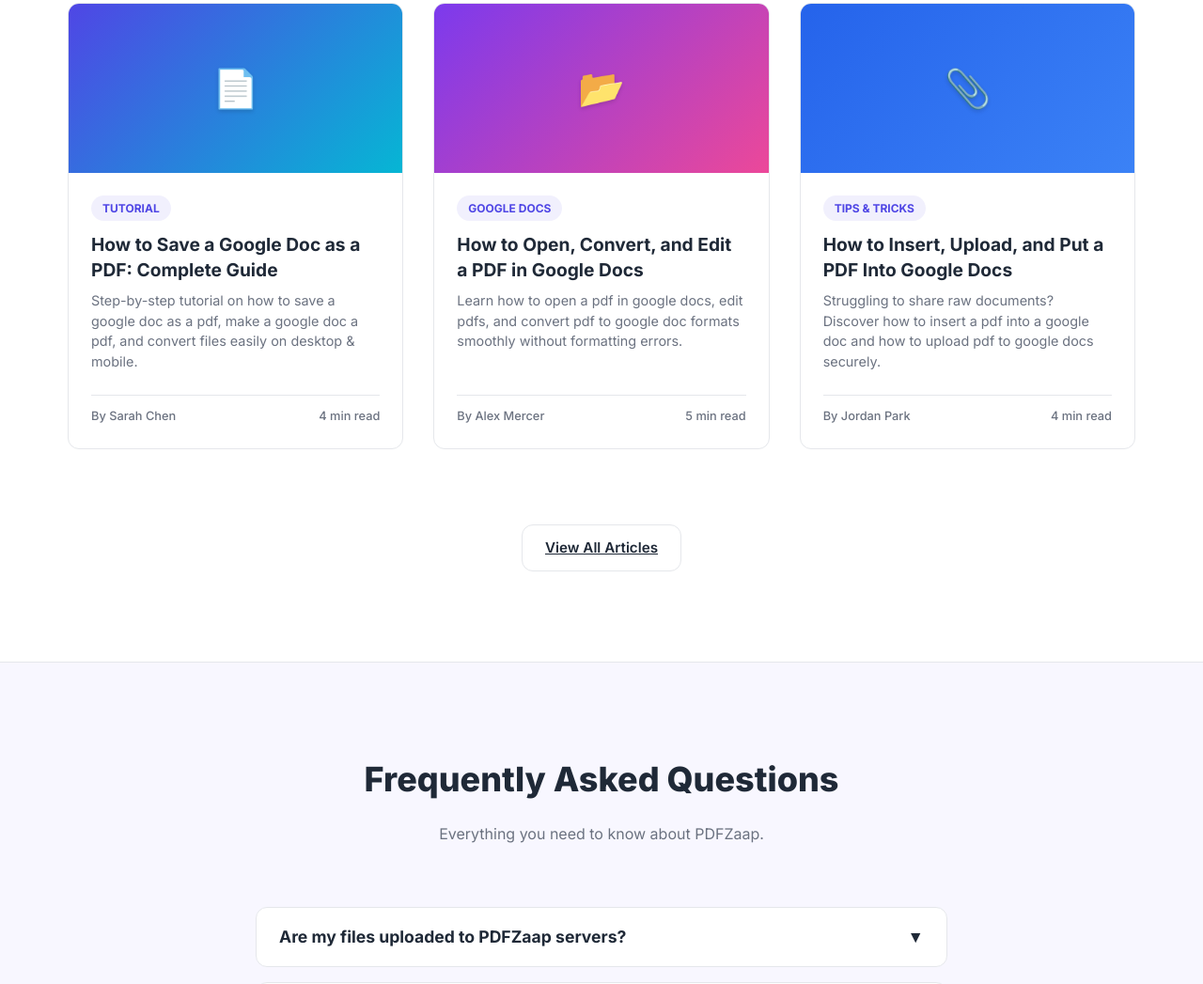
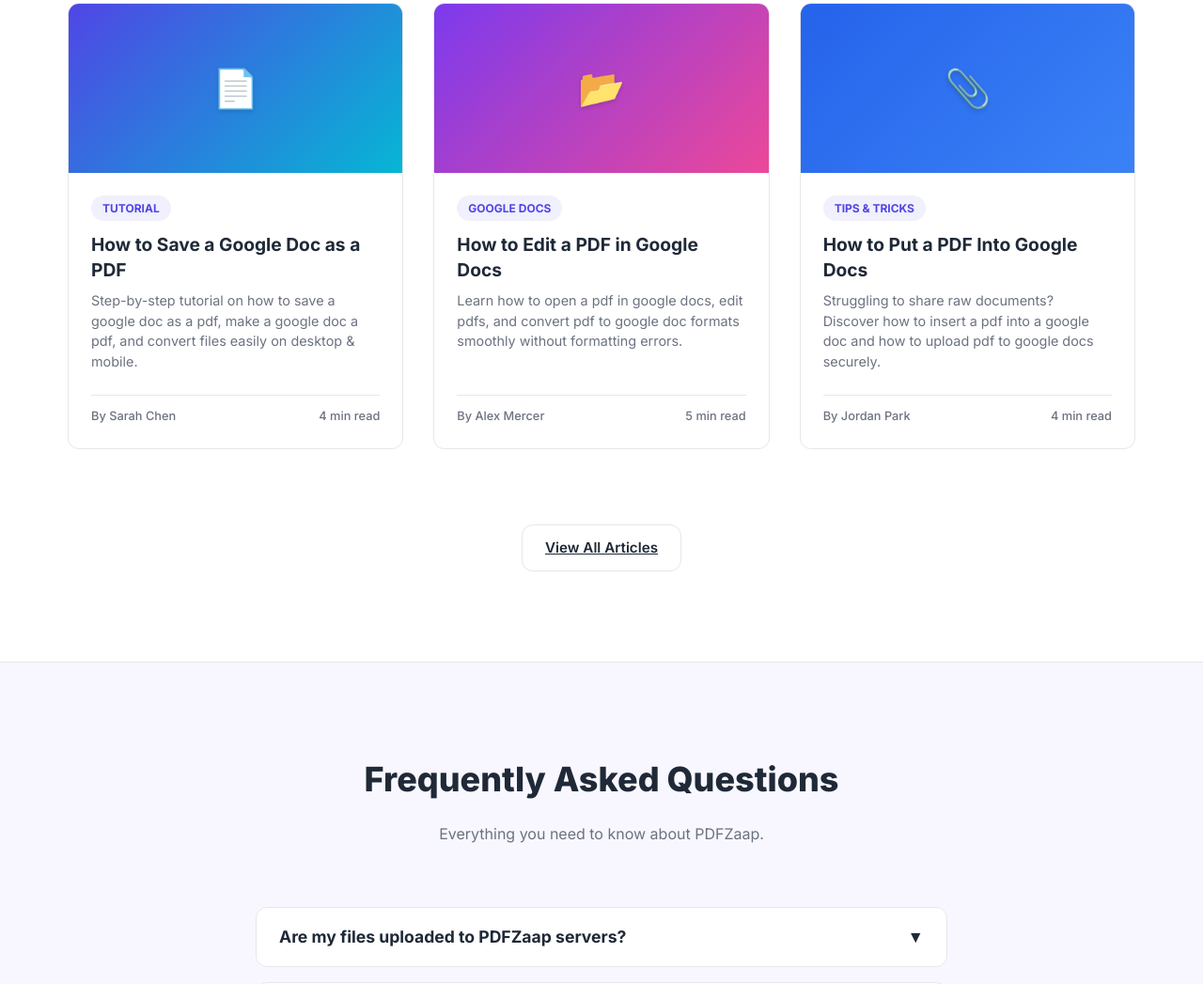
Before and after one commit to abdullah123salim1-oss/pdf-zaap, a plain HTML site: page index.html in a window 1280 px wide. Shown: the part 6455-7502 px from the top of the page at 94% size. Drawn offline with nearby package versions, Linux system fonts and the light colour scheme.

Commit message:
Update index.html

```diff
--- a/index.html
+++ b/index.html
@@ -2865,7 +2865,7 @@
     // Blog Posts Data (Optimized with high-volume search query matches)
     const BLOG_POSTS = {
       "how-to-save-google-doc-as-pdf": {
-        title: "How to Save a Google Doc as a PDF: Complete Guide",
+        title: "How to Save a Google Doc as a PDF",
         category: "Tutorial",
         date: "June 20, 2026",
         author: "Sarah Chen",
@@ -2911,7 +2911,7 @@
         `
       },
       "how-to-open-and-edit-pdf-in-google-docs": {
-        title: "How to Open, Convert, and Edit a PDF in Google Docs",
+        title: "How to Edit a PDF in Google Docs",
         category: "Google Docs",
         date: "June 19, 2026",
         author: "Alex Mercer",
@@ -2947,7 +2947,7 @@
         `
       },
       "how-to-insert-pdf-into-google-doc": {
-        title: "How to Insert, Upload, and Put a PDF Into Google Docs",
+        title: "How to  Put a PDF Into Google Docs",
         category: "Tips & Tricks",
         date: "June 18, 2026",
         author: "Jordan Park",
```
